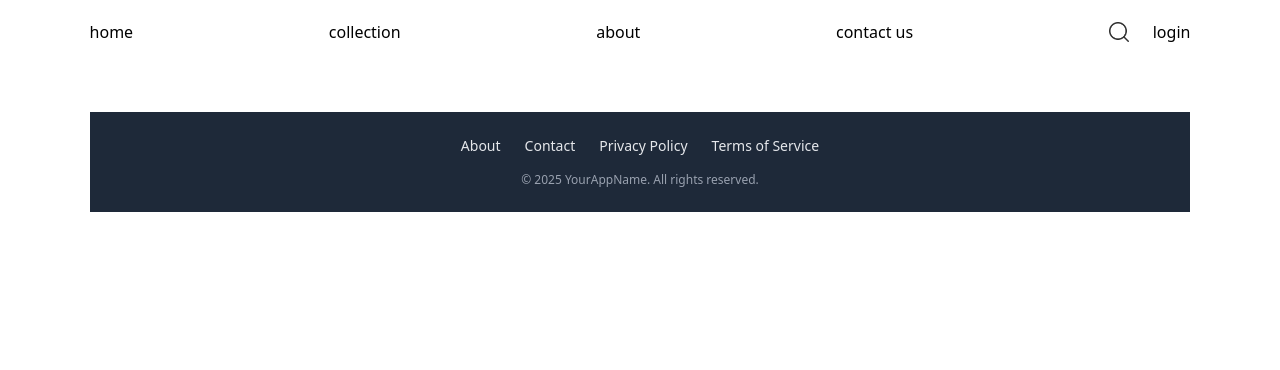
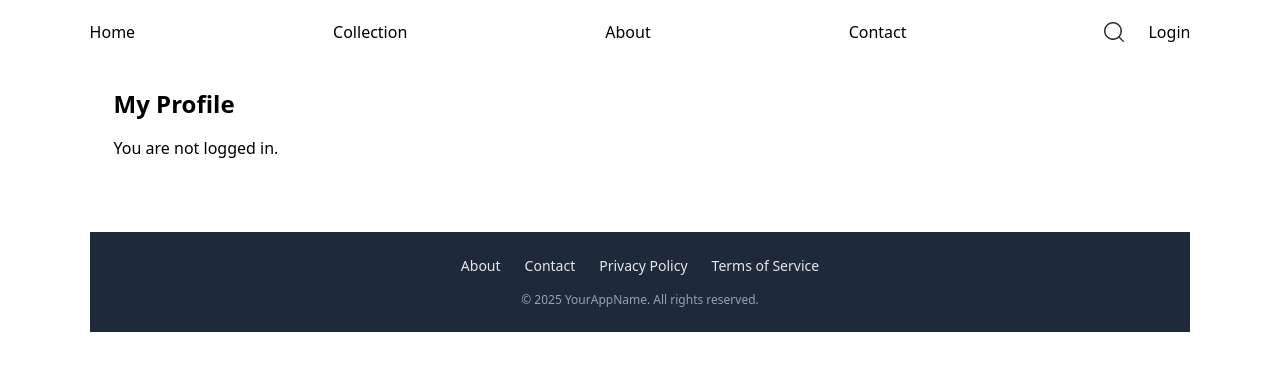
Before and after one commit to damnparth/node-ecom, a React (Vite) app in the folder frontend/: page /profile in a window 1280 px wide. Shown: the top 370 px of the page. Built offline with nearby package versions, Linux system fonts and the light colour scheme.

Commit message:
basic profile

```diff
--- a/frontend/src/App.jsx
+++ b/frontend/src/App.jsx
@@ -18,6 +18,7 @@ import Register from './pages/Register'
 import Footer from './components/Footer'
 import Logout from './pages/Logout'
 import Cart from './pages/Cart'
+import Profile from './pages/Profile'
 
 function App() {
 
@@ -40,6 +41,7 @@ function App() {
       <Route path='/register' element={<Register></Register>}></Route>
       <Route path='/logout' element={<Logout></Logout>}></Route>
       <Route path='/cart' element={<Cart></Cart>}></Route>
+      <Route path='/profile' element={<Profile></Profile>}></Route>
 
 
 
--- a/frontend/src/components/NavBar.jsx
+++ b/frontend/src/components/NavBar.jsx
@@ -2,13 +2,9 @@ import React, { useState, useEffect } from 'react';
 import { Link, NavLink } from 'react-router-dom';
 import { assets } from "../assets/assets";
 
-import Login from '../pages/Login';
-
 const NavBar = () => {
   const [visible, setVisible] = useState(false);
   const [loggedIn, setLoggedIn] = useState(false);
-
-    //show cart and profile only if the user is logged in
 
   useEffect(() => {
     const checkAuth = () => {
@@ -19,7 +15,6 @@ const NavBar = () => {
     checkAuth();
 
     window.addEventListener("authChanged", checkAuth);
-
     return () => {
       window.removeEventListener("authChanged", checkAuth);
     };
@@ -27,61 +22,50 @@ const NavBar = () => {
 
   return (
     <div className='flex items-center justify-between py-5 font-medium'>
-            <NavLink to='/' className="flex flex-col items-center gap-1">
-                <p>home</p>
+      {["/", "/collection", "/about", "/contact"].map((path, idx) => (
+        <NavLink key={idx} to={path} className="flex flex-col items-center gap-1 capitalize">
+          <p>{path === "/" ? "home" : path.replace("/", "")}</p>
           <hr className='w-2/4 border-none h-[1.5px] bg-gray-700 hidden' />
         </NavLink>
-            <NavLink to='/collection' className="flex flex-col items-center gap-1">
-                <p>collection</p>
-                <hr className='w-2/4 border-none h-[1.5px] bg-gray-700 hidden' />
-            </NavLink>
-            <NavLink to='/about' className="flex flex-col items-center gap-1">
-                <p>about</p>
-                <hr className='w-2/4 border-none h-[1.5px] bg-gray-700 hidden' />
-            </NavLink>
-            <NavLink to='/contact' className="flex flex-col items-center gap-1">
-                <p>contact us</p>
-                <hr className='w-2/4 border-none h-[1.5px] bg-gray-700 hidden' />
-            </NavLink>
+      ))}
 
       <div className='flex items-center gap-6'>
-                <img src={assets.search_icon} alt="" className='w-5 cursor-pointer' />
+        <img src={assets.search_icon} alt="Search" className='w-5 cursor-pointer' />
 
         {loggedIn ? (
           <div className="relative group">
-                        <img src={assets.profile_icon} alt="" className='w-5 cursor-pointer' />
-                        <div className="group-hover:block hidden absolute dropdown-menu right-0 pt-4">
-                            <div className="flex flex-col gap-2 w-36 py-3 px-5 bg-slate-100 " >
-                                <p className='cursor-pointer hover:text-black'>my profile</p>
-                                <p className='cursor-pointer hover:text-black'>orders</p>
-                                <Link to='/logout'>
-                                <p className='cursor-pointer hover:text-black'>logout</p>
-                                </Link>
+            <img src={assets.profile_icon} alt="Profile" className='w-5 cursor-pointer' />
+            <div className="group-hover:block hidden absolute right-0 pt-4 z-50">
+              <div className="flex flex-col gap-2 w-36 py-3 px-5 bg-slate-100 rounded shadow">
+                <Link to='/profile'><p className='cursor-pointer hover:text-black'>My Profile</p></Link>
+                <p className='cursor-pointer hover:text-black'>Orders</p>
+                <Link to='/logout'><p className='cursor-pointer hover:text-black'>Logout</p></Link>
               </div>
             </div>
           </div>
-
         ) : (
           <NavLink to='/login' className="flex flex-col items-center gap-1">
-                        <p>login</p>
+            <p>Login</p>
             <hr className='w-2/4 border-none h-[1.5px] bg-gray-700 hidden' />
           </NavLink>
         )}
       </div>
-            {
-                loggedIn &&
-                (
 
-            <Link to={'/cart'} className='relative'>
-                <img src={assets.cart_icon} alt="" className='w-5 min-w-5' />
-                <p className='absolute right-[-5px] bottom-[-5px] w-4 text-center leading-4 bg-black text-white aspect-square text-[-8px]'>10</p>
+      {loggedIn && (
+        <Link to='/cart' className='relative'>
+          <img src={assets.cart_icon} alt="Cart" className='w-5 min-w-5' />
+          <p className='absolute right-[-5px] bottom-[-5px] w-4 text-center leading-4 bg-black text-white rounded-full text-xs'>
+            10
+          </p>
         </Link>
+      )}
 
-                )
-            }
-
-
-            <img onClick={() => setVisible(true)} src={assets.menu_icon} alt="" className='w-5 cursor-pointer sm:hidden' />
+      <img
+        onClick={() => setVisible(!visible)}
+        src={assets.menu_icon}
+        alt="Menu"
+        className='w-5 cursor-pointer sm:hidden'
+      />
     </div>
   );
 };
--- a/frontend/src/pages/Logout.jsx
+++ b/frontend/src/pages/Logout.jsx
@@ -1,28 +1,26 @@
 import React from 'react'
-import { Link, useNavigate } from 'react-router-dom'
+import { useNavigate } from 'react-router-dom'
 
 const Logout = () => {
   const navigate = useNavigate();
-    const handleLogout=()=>
-    {
+
+  const handleLogout = () => {
     sessionStorage.clear();
-        navigate("/")
     window.dispatchEvent(new Event("authChanged"));
+    navigate("/");
+  };
 
-    }
   return (
-
     <>
-
       <div>Logout?</div>
-    <button className='cursor-pointer bg-black text-white p-2 rounded mt-5 ' onClick={handleLogout()}>
+      <button
+        className='cursor-pointer bg-black text-white p-2 rounded mt-5'
+        onClick={handleLogout}
+      >
         logout
       </button>
+    </>
+  );
+};
 
-
-        </>
-
-  )
-}
-
-export default Logout
+export default Logout;
--- /dev/null
+++ b/frontend/src/pages/Profile.jsx
@@ -0,0 +1,34 @@
+import React, { useEffect, useState } from 'react';
+
+const Profile = () => {
+  const [user, setUser] = useState(null);
+
+  useEffect(() => {
+    const storedUser = sessionStorage.getItem('user');
+    if (storedUser) {
+      try {
+        setUser(JSON.parse(storedUser));
+        console.log(user)
+      } catch (error) {
+        console.error('Failed to parse user:', error);
+      }
+    }
+  }, []);
+
+  return (
+    <div className="p-6">
+      <h1 className="text-2xl font-bold mb-4">My Profile</h1>
+      {user ? (
+        <>
+          <p className="mb-2"><strong>Full Name:</strong> {user.fullname}</p>
+          <p className="mb-2"><strong>Username:</strong> {user.username}</p>
+
+        </>
+      ) : (
+        <p>You are not logged in.</p>
+      )}
+    </div>
+  );
+};
+
+export default Profile;
```
Lines whose indentation alone changed are shown as unchanged.
